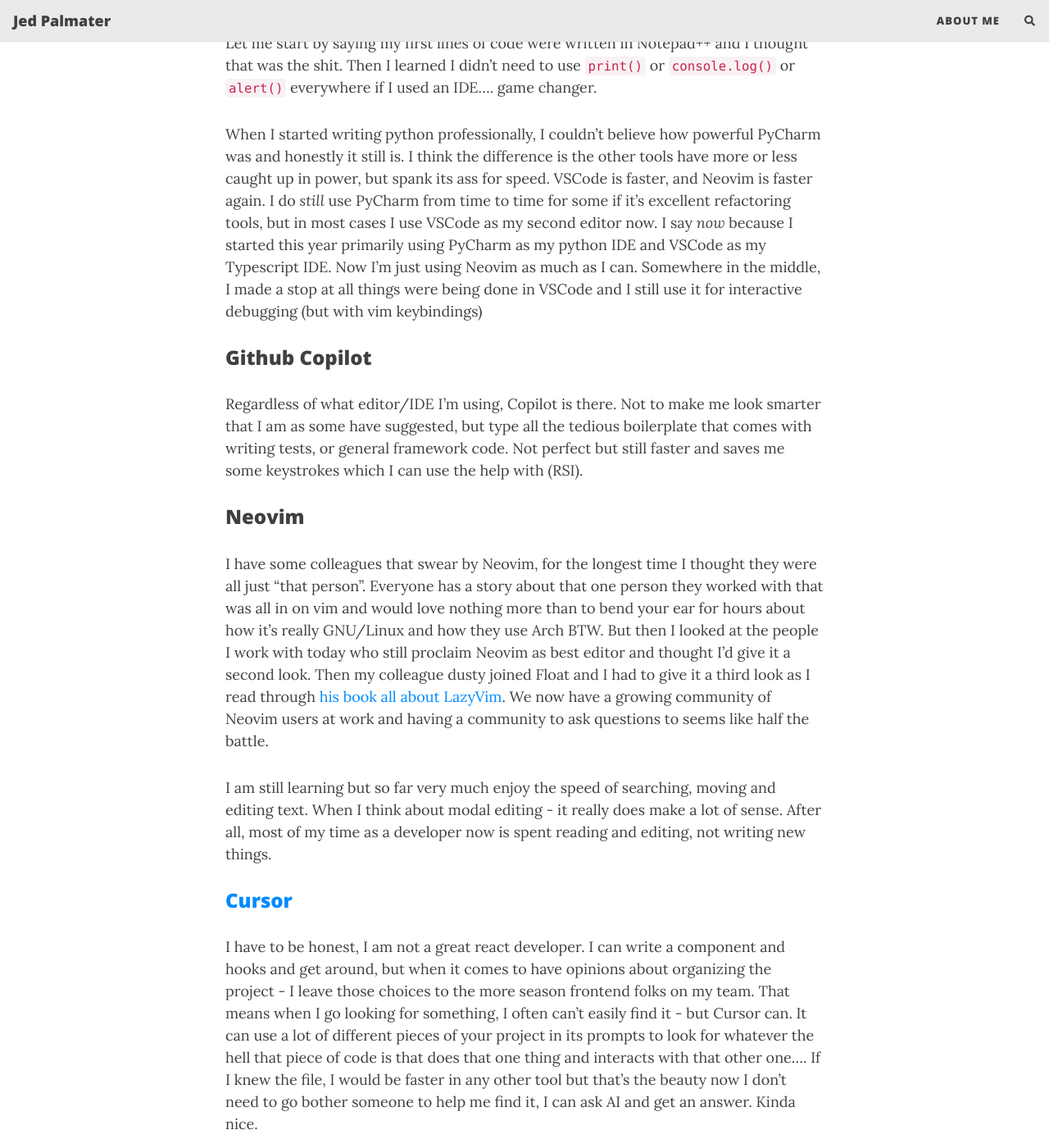
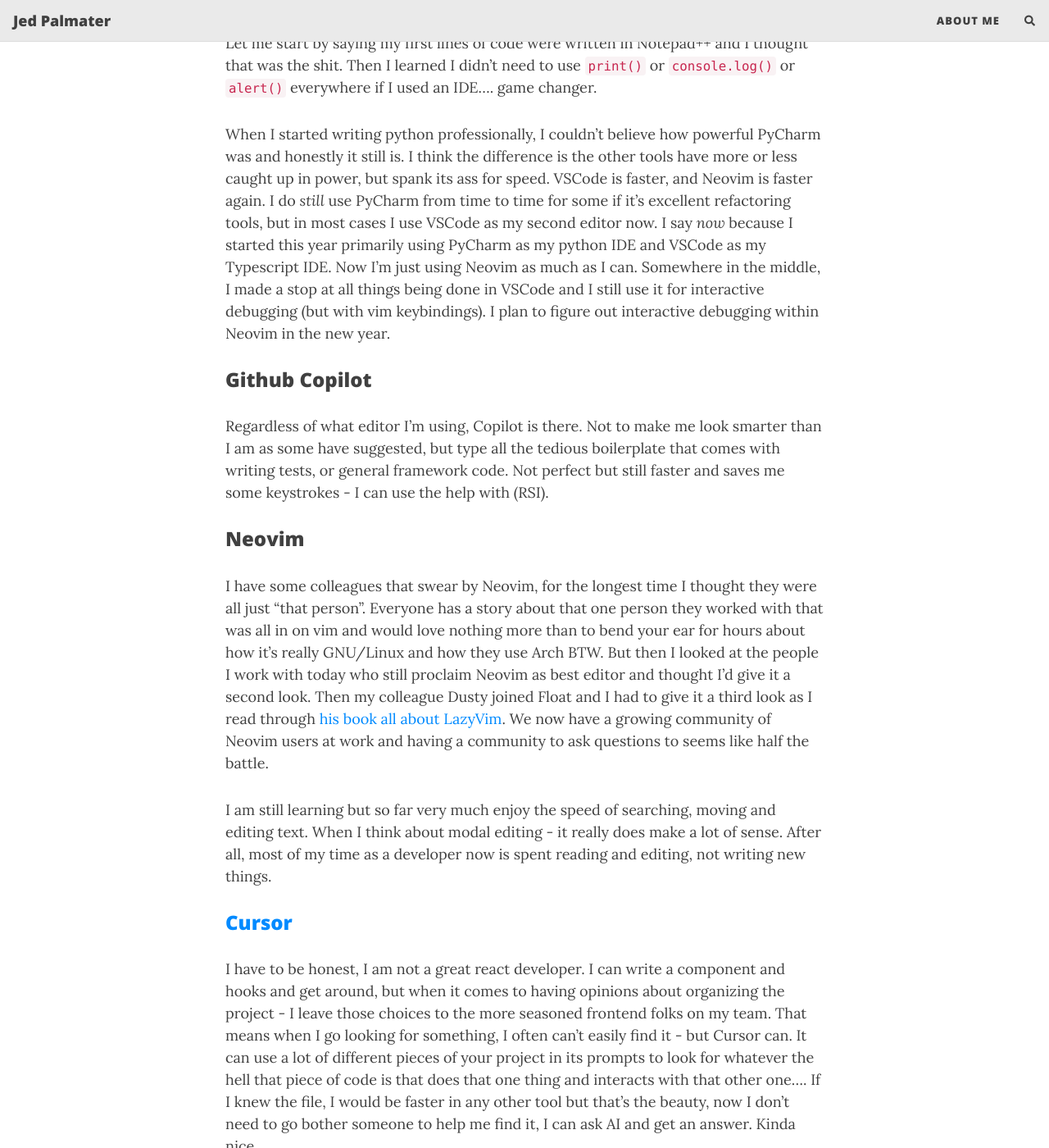
Before and after one commit to TheJedinator/personal_site, a Jekyll site: the page built from _posts/2024-12-19-work-setup.md, in a window 1280 px wide and 1400 px high, scrolled down 3493 px. Shown: the whole window at 82% size. Built offline with Jekyll 4.4.1, drawn with Linux system fonts in a browser that asks for light colours; nearby versions of some CDN libraries; comment, search, counter and statistics services are not loaded; some of the changed text lies outside the part shown.

Commit message:
post edit

```diff
--- a/_posts/2024-12-19-work-setup.md
+++ b/_posts/2024-12-19-work-setup.md
@@ -33,8 +33,8 @@
 be the lucky bastard who bought it.
 
 Is it the perfect monitor? - nope. Is it pretty awesome? - hell yeah. What I
-really love about the studio display is the pixel density, every letter is a
-crisp and clear, images are vibrant and videos are fantastic. I also love not
+really love about the studio display is the pixel density, every letter is crisp
+and clear, images are vibrant and videos are fantastic. I also love not
 cluttering my desk with external speakers, since the built-in ones of the studio
 display are pretty good, and when I really want to jam out I put my headphones
 on anyway. I like not having a dingus that sits atop my monitor for a webcam or
@@ -48,7 +48,7 @@
 ### Headphones
 
 Over ear - [Sony WH1000XM5](https://a.co/d/47BYX3q) - You can't beat the noise
-cancellation performance of these cans. The fidelity could be better, I'm sure
+cancellation performance of these cans. The fidelity could be better I'm sure,
 but they do the job for my non-audiophile ears.
 
 In Ear - [AirPods Pro V1](https://support.apple.com/en-us/111861) - They work so
@@ -98,13 +98,13 @@
 
 **Little Arc** - Opening a link from Slack is often a short-lived item, I need
 to reference something from the link (often a UUID) but I don't need the tab
-living forever, this is where little arc is magic it opens a smaller less full
+living forever, this is where little arc is magic. It opens a smaller less full
 featured window for you to browse until you're done with it. If you need to keep
 it around you can hit the keyboard shortcut or button in the top right and it
 will move to your currently specified space - brilliant.
 
 **Preview** - Sometimes you're surfing and you open a link just to see something
-quickly, maybe a link from a blog post or link to a trace from log, you came you
+quickly, maybe a link from a blog post or link to a trace from log. You came you
 saw and you're done. The preview means just that - close it and your "base" tab
 is still there. But I wanted that tab to stick around, I hear you say? Ah, well
 you're in luck another button press, and it opens in a "real" tab and goes in
@@ -139,15 +139,16 @@
 my second editor now. I say _now_ because I started this year primarily using
 PyCharm as my python IDE and VSCode as my Typescript IDE. Now I'm just using
 Neovim as much as I can. Somewhere in the middle, I made a stop at all things
-were being done in VSCode and I still use it for interactive debugging (but with
-vim keybindings)
+being done in VSCode and I still use it for interactive debugging (but with vim
+keybindings). I plan to figure out interactive debugging within Neovim in the
+new year.
 
 ### Github Copilot
 
-Regardless of what editor/IDE I'm using, Copilot is there. Not to make me look
-smarter that I am as some have suggested, but type all the tedious boilerplate
+Regardless of what editor I'm using, Copilot is there. Not to make me look
+smarter than I am as some have suggested, but type all the tedious boilerplate
 that comes with writing tests, or general framework code. Not perfect but still
-faster and saves me some keystrokes which I can use the help with (RSI).
+faster and saves me some keystrokes - I can use the help with (RSI).
 
 ### Neovim
 
@@ -156,7 +157,7 @@
 worked with that was all in on vim and would love nothing more than to bend your
 ear for hours about how it's really GNU/Linux and how they use Arch BTW. But
 then I looked at the people I work with today who still proclaim Neovim as best
-editor and thought I'd give it a second look. Then my colleague dusty joined
+editor and thought I'd give it a second look. Then my colleague Dusty joined
 Float and I had to give it a third look as I read through
 [his book all about LazyVim](https://lazyvim-ambitious-devs.phillips.codes/course/chapter-1/).
 We now have a growing community of Neovim users at work and having a community
@@ -170,13 +171,13 @@
 ### [Cursor](https://www.cursor.com)
 
 I have to be honest, I am not a great react developer. I can write a component
-and hooks and get around, but when it comes to have opinions about organizing
-the project - I leave those choices to the more season frontend folks on my
+and hooks and get around, but when it comes to having opinions about organizing
+the project - I leave those choices to the more seasoned frontend folks on my
 team. That means when I go looking for something, I often can't easily find it -
 but Cursor can. It can use a lot of different pieces of your project in its
 prompts to look for whatever the hell that piece of code is that does that one
 thing and interacts with that other one.... If I knew the file, I would be
-faster in any other tool but that's the beauty now I don't need to go bother
+faster in any other tool but that's the beauty, now I don't need to go bother
 someone to help me find it, I can ask AI and get an answer. Kinda nice.
 
 I did try writing a little side project tool using only Cursor, if it got things
@@ -230,7 +231,7 @@
 I'm on the free plan as it serves most of my needs just fine. I did pay for it
 previously, but I just found I wasn't using enough of paid features to make it
 worthwhile. Mostly I used the location reminders. Push comes to shove, I can use
-Apple reminders to accomplish that if I really need it
+Apple reminders to accomplish that if I really need it.
 
 ### [Fantastical](https://flexibits.com/fantastical)
 
@@ -254,12 +255,26 @@
 my smart home and gets me where I need to go FASSSSTT. Honestly, if it weren't
 for Raycast my computing experience would now feel wrong.
 
+### [Obsidian](https://obsidian.md)
+
+Yet another app I could write an entire blog post about. This is my note taking
+app of choice if it needs to stay in computer land. I use a hybrid approach to
+notes and have paper and pen combined with obsidian.
+
+I love that notes are local, markdown and I can open them with anything that can
+read/write markdown files. I also really enjoy the community and plug-in
+ecosystem. It can be overwhelming at first but now I have a folder structure
+that works for me and the right set of plugins to make it sing.
+
 ## Utilities and Navigation
 
-### Shottr
+### [Shottr](https://shottr.cc)
 
-A better screenshot experience. Screenshot open an editor mark it up copy or
-save. A very simple task focused tool that does what I need and lets me annotate
+A better screenshot experience. Take a Screenshot, open an editor, mark up the
+image, copy or save. The option to copy the image to my clipboard means I rarely
+ever save screenshots, since they just get trashed in a week or two anyway.
+
+A very simple task focused tool that does what I need and lets me annotate
 screenshots before sending. Super convenient for a product team. I tossed some
 coin to this Witcher for making a product I use every day, making it free and
 making me not need to think about it.
@@ -279,6 +294,10 @@
 before dropping them wherever they should go. Very handy and solves my biggest
 issue with macOS — using a GUI to move files.
 
+Melissa and I recently used this to split up a bunch of our wedding photos to
+make different albums and send them off for printing. She enjoyed it Dropover
+too so it gets spouse approval.
+
 ### [Velja](https://sindresorhus.com/velja)
 
 Ok we all use a bunch of apps that can open links (linear, Spotify, slack etc.)
@@ -292,9 +311,10 @@
 
 It seems that every Mac app nowadays has a menu bar icon, for some reason, it
 may not provide much use, but it's there. Some apps allow you to disable their
-menu bar item, some don't but with bartender it disappears nicely behind a list,
-you can configure what is displayed and what isn't very handy. It is a paid app
-and there are free alternatives, this one is a bit more polished.
+menu bar item, some don't but with bartender it disappears nicely behind a list.
+You can configure what is displayed, and more importantly what isn't, very
+handy. It is a paid app and there are free alternatives, this one is a bit more
+polished.
 
 [Hidden bar](https://github.com/dwarvesf/hidden) is one I have used in the past
 that is pretty good.
```
Also changed, not shown: other parts of _posts/2024-12-19-work-setup.md (+10 -10 lines).
